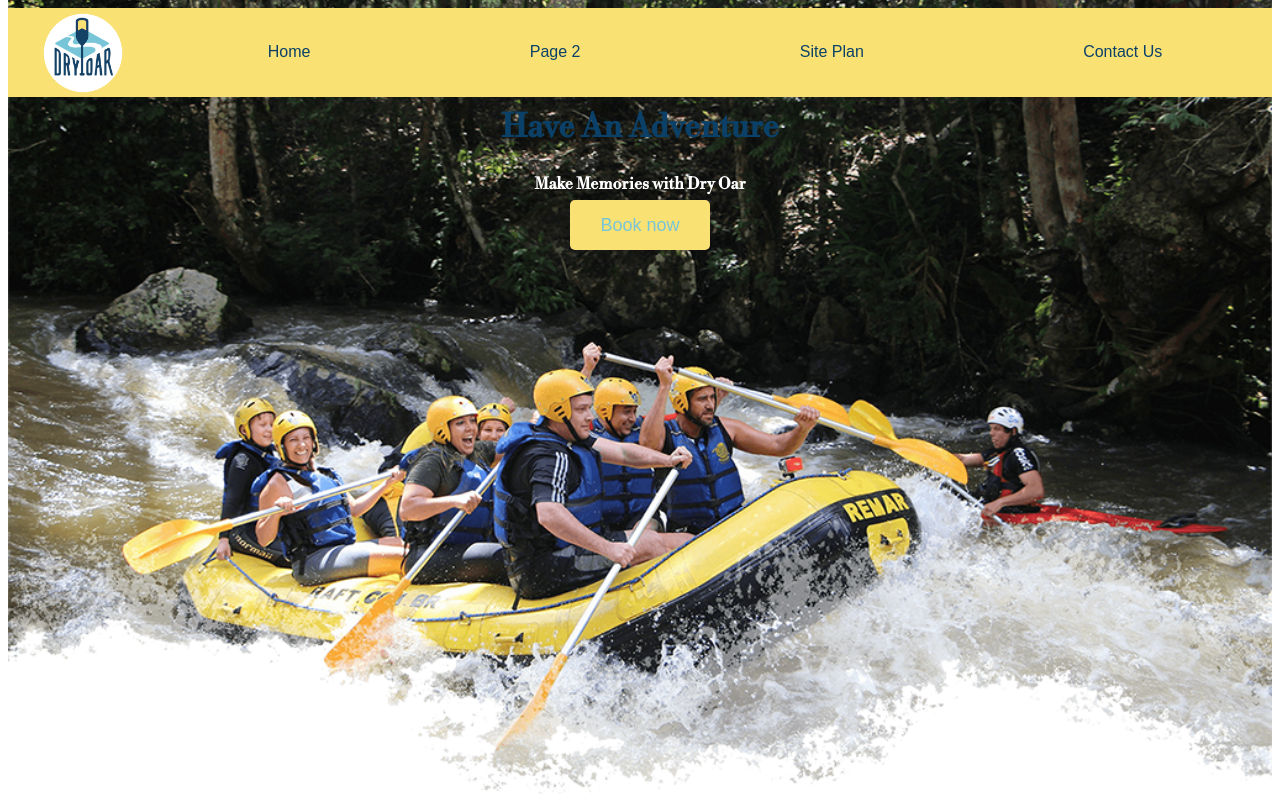
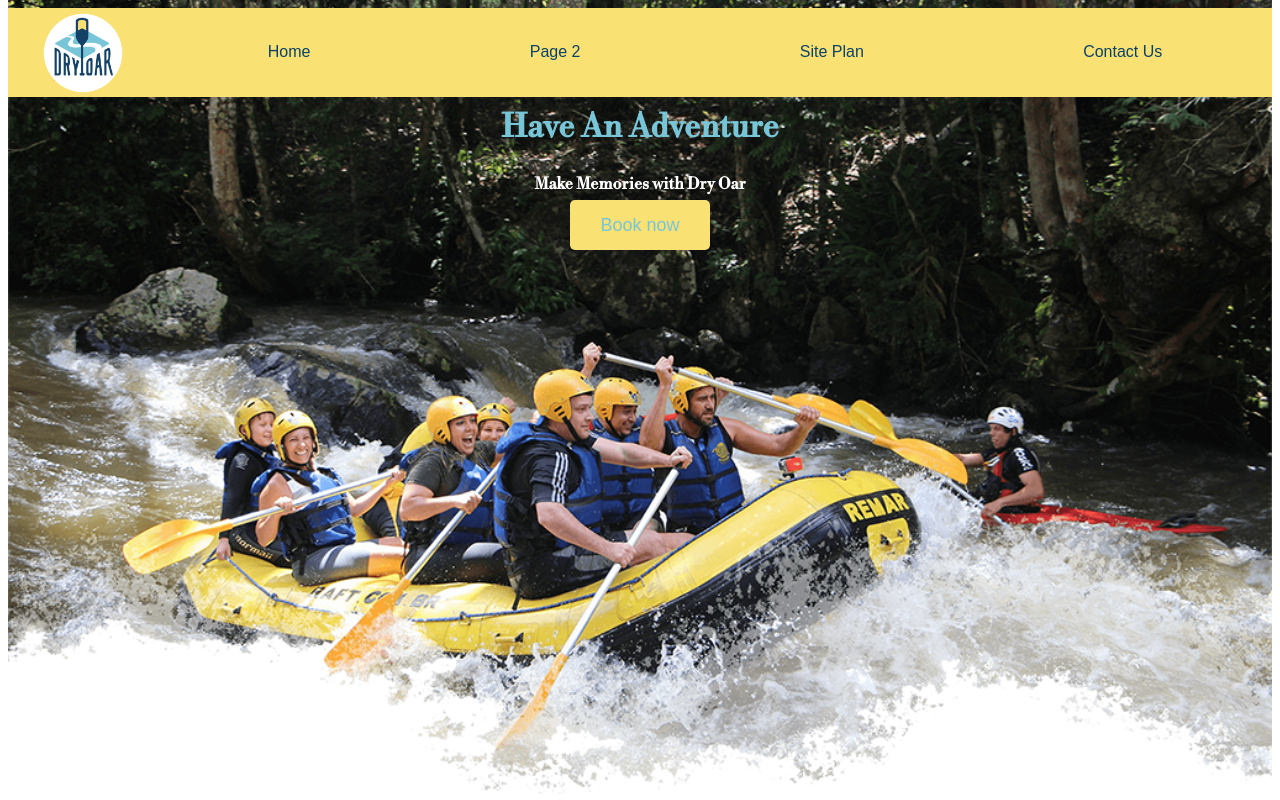
Before and after one commit to Peererxon/wdd130, a plain HTML site: page wwr/index.html in a window 1280 px wide. Shown: the top 800 px of the page. Drawn offline with nearby package versions, Linux system fonts and the light colour scheme; a web font is replaced by a local one.

Commit message:
fixed titel colro

```diff
--- a/wwr/styles/styles.css
+++ b/wwr/styles/styles.css
@@ -137,7 +137,7 @@ h4 {
 
 .home-title {
   margin-top: 10px;
-  color: var(--accent2-color);
+  color: var(--primary-color);
   font-size: 2em;
 }
 
```
